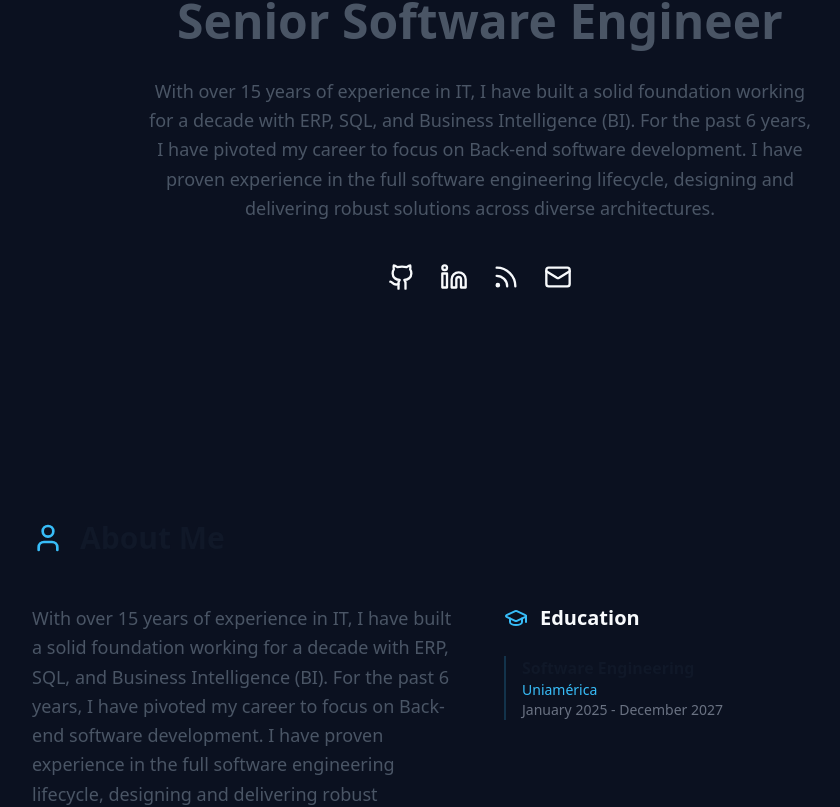
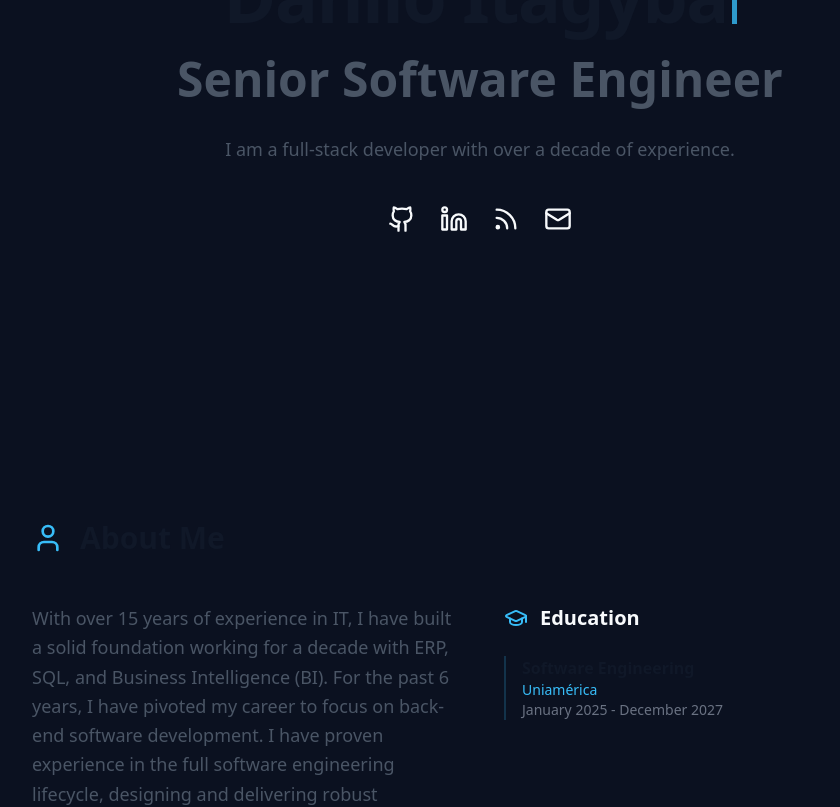
Before and after one commit to daniloitagyba/interactive-resume, a React (Vite) app: page / in a window 1280 px wide. Shown: the part 360-1167 px from the top of the page, without its empty margins (160-1000 px from the left). Built offline with nearby package versions, Linux system fonts and the light colour scheme.

Commit message:
fix: add short summary field to portfolio data and update Hero component to use it

```diff
--- a/src/components/sections/Hero.tsx
+++ b/src/components/sections/Hero.tsx
@@ -48,7 +48,7 @@ const Hero: React.FC = () => {
             {data.title}
           </h3>
           <p className="text-lg text-gray-600 dark:text-gray-300 max-w-2xl mx-auto mb-10 leading-relaxed">
-            {data.summary}
+            {data.shortSummary}
           </p>
 
           <div className="flex justify-center space-x-6">
--- a/src/constants/data.ts
+++ b/src/constants/data.ts
@@ -7,8 +7,9 @@ export const DATA: Record<"en" | "pt", PortfolioData> = {
   en: {
     name: "Danilo Itagyba",
     title: "Senior Software Engineer",
+    shortSummary: "I am a full-stack developer with over a decade of experience.",
     summary:
-      "With over 15 years of experience in IT, I have built a solid foundation working for a decade with ERP, SQL, and Business Intelligence (BI). For the past 6 years, I have pivoted my career to focus on Back-end software development. I have proven experience in the full software engineering lifecycle, designing and delivering robust solutions across diverse architectures.",
+      "With over 15 years of experience in IT, I have built a solid foundation working for a decade with ERP, SQL, and Business Intelligence (BI). For the past 6 years, I have pivoted my career to focus on back-end software development. I have proven experience in the full software engineering lifecycle, designing and delivering robust solutions across diverse architectures.",
     techStack: [
       "C#",
       ".Net",
@@ -197,6 +198,7 @@ export const DATA: Record<"en" | "pt", PortfolioData> = {
   pt: {
     name: "Danilo Itagyba",
     title: "Engenheiro de Software Sênior",
+    shortSummary: "Sou desenvolvedor full-stack com mais de uma década de experiencia.",
     summary:
       "Com uma trajetória de mais de 15 anos na área de TI, construí uma base sólida atuando por uma década com ERP, SQL e Business Intelligence (BI). Há 6 anos, direcionei minha carreira para a engenharia de software com foco em back-end. Tenho experiência no ciclo completo de engenharia de software, projetando, entregando e mantendo soluções robustas em diversas arquiteturas.",
     techStack: [
--- a/src/types/index.ts
+++ b/src/types/index.ts
@@ -16,6 +16,7 @@ export interface Education {
 export interface PortfolioData {
   name: string;
   title: string;
+  shortSummary: string;
   summary: string;
   techStack: string[];
   experience: Experience[];
```
